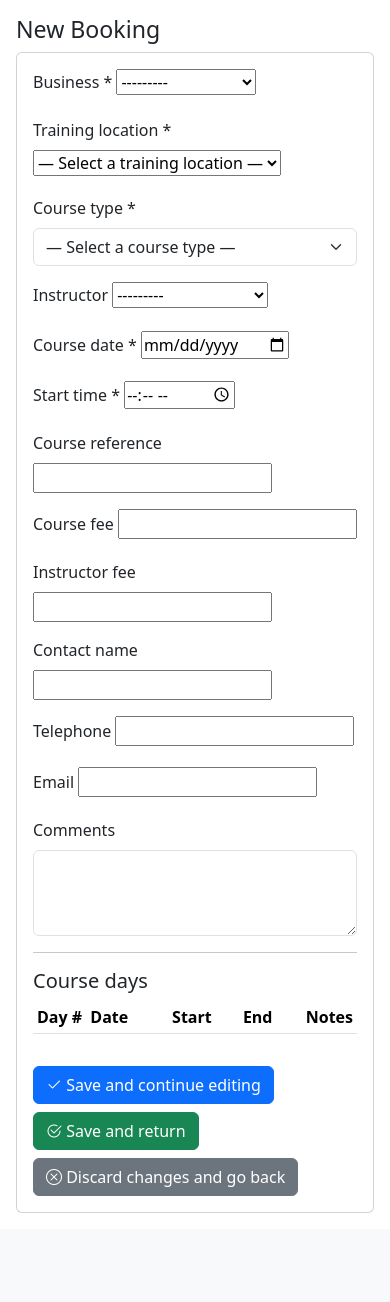
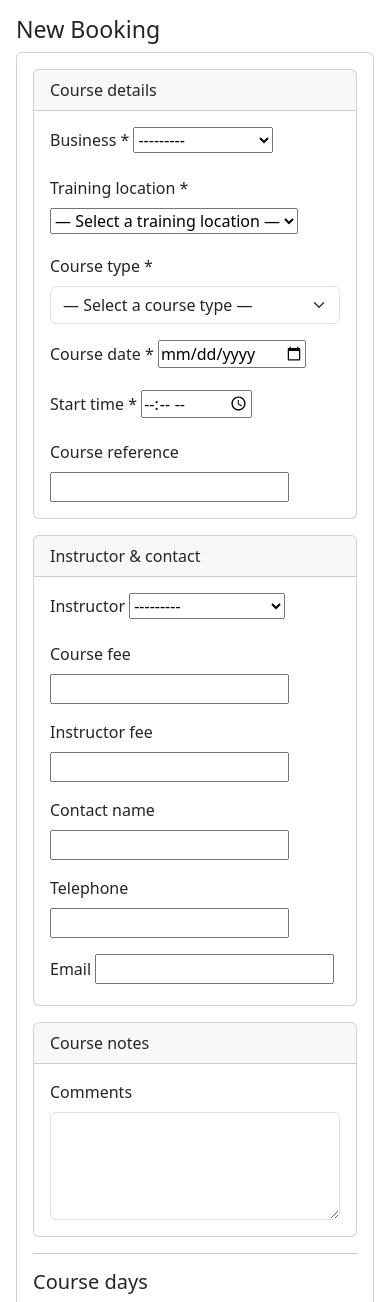
Before and after one commit to unicornfss/pegasusDB, a Django app: page /app/admin/bookings/new/ in a window 390 px wide. Shown: the part 48-1350 px from the top of the page. Before the commit the page ends 1261 px from the top, so only its background shows below. Run offline with Django 5.2, Linux system fonts and the light colour scheme; a user stored in the database is signed in; tables that the repository leaves empty hold one stand-in row (values such as "Sample post"); lists and menus that the app fills with data are empty.

Commit message:
various UI tweaks

```diff
--- a/unicorn_project/training/forms.py
+++ b/unicorn_project/training/forms.py
@@ -47,13 +47,14 @@ class BookingForm(forms.ModelForm):
             "telephone",
             "email",
             "course_reference",
-            "comments",
+            "booking_notes",
         ]
+        # BookingForm.Meta.widgets
         widgets = {
             "course_date": forms.DateInput(attrs={"type": "date"}),
             "start_time": forms.TimeInput(attrs={"type": "time"}),
             "course_reference": forms.TextInput(attrs={"readonly": "readonly"}),
-            "comments": forms.Textarea(attrs={"rows": 3, "class": "form-control"}),
+            "booking_notes": forms.Textarea(attrs={"rows": 4, "class": "form-control"}),
         }
 
     def __init__(self, *args, **kwargs):
--- a/unicorn_project/training/templates/admin/form_booking.html
+++ b/unicorn_project/training/templates/admin/form_booking.html
@@ -23,7 +23,7 @@
   {% endwith %}
 {% endif %}
 
-<form method="post" class="card p-3">
+<form id="booking-form" method="post" class="card p-3">
   {% csrf_token %}
 
   {% if form.non_field_errors %}
@@ -33,20 +33,26 @@
   {% endif %}
 
   <div class="row g-3">
-    <div class="col-md-6">
+    <!-- Course details -->
+    <div class="col-12 col-xl-6">
+      <div class="card h-100">
+        <div class="card-header">Course details</div>
+        <div class="card-body">
+          <div class="row g-3">
+            <div class="col-md-12">
               <label class="form-label">Business *</label>
               {{ form.business }}
               {% for err in form.business.errors %}<div class="text-danger small">{{ err }}</div>{% endfor %}
             </div>
 
-    <div class="col-md-6">
+            <div class="col-md-12">
               <label class="form-label">Training location *</label>
               {{ form.training_location }}
               {% for err in form.training_location.errors %}<div class="text-danger small">{{ err }}</div>{% endfor %}
               <div id="loc-address-text" class="form-text mt-1"></div>
             </div>
 
-    <div class="col-md-6">
+            <div class="col-md-12">
               <label class="form-label">Course type *</label>
               <select name="{{ form.course_type.html_name }}" id="{{ form.course_type.id_for_label }}" class="form-select">
                 <option value="">— Select a course type —</option>
@@ -70,26 +76,36 @@
             </div>
 
             <div class="col-md-6">
-      <label class="form-label">Instructor</label>
-      {{ form.instructor }}
-      {% for err in form.instructor.errors %}<div class="text-danger small">{{ err }}</div>{% endfor %}
-    </div>
-
-    <div class="col-md-4">
               <label class="form-label">Course date *</label>
               {{ form.course_date }}
               {% for err in form.course_date.errors %}<div class="text-danger small">{{ err }}</div>{% endfor %}
             </div>
-    <div class="col-md-4">
+            <div class="col-md-6">
               <label class="form-label">Start time *</label>
               {{ form.start_time }}
               {% for err in form.start_time.errors %}<div class="text-danger small">{{ err }}</div>{% endfor %}
             </div>
 
-    <div class="col-md-4">
+            <div class="col-md-12">
               <label class="form-label">Course reference</label>
               {{ form.course_reference }}
               {% for err in form.course_reference.errors %}<div class="text-danger small">{{ err }}</div>{% endfor %}
+            </div>
+          </div>
+        </div>
+      </div>
+    </div>
+
+    <!-- Instructor & contact -->
+    <div class="col-12 col-xl-6">
+      <div class="card h-100">
+        <div class="card-header">Instructor &amp; contact</div>
+        <div class="card-body">
+          <div class="row g-3">
+            <div class="col-md-12">
+              <label class="form-label">Instructor</label>
+              {{ form.instructor }}
+              {% for err in form.instructor.errors %}<div class="text-danger small">{{ err }}</div>{% endfor %}
             </div>
 
             <div class="col-md-6">
@@ -118,11 +134,21 @@
               {{ form.email }}
               {% for err in form.email.errors %}<div class="text-danger small">{{ err }}</div>{% endfor %}
             </div>
+          </div>
+        </div>
+      </div>
+    </div>
 
+    <!-- Notes -->
     <div class="col-12">
+      <div class="card">
+        <div class="card-header">Course notes</div>
+        <div class="card-body">
           <label class="form-label">Comments</label>
-      {{ form.comments }}
-      {% for err in form.comments.errors %}<div class="text-danger small">{{ err }}</div>{% endfor %}
+          {{ form.booking_notes }}
+          {% for err in form.booking_notes.errors %}<div class="text-danger small">{{ err }}</div>{% endfor %}
+        </div>
+      </div>
     </div>
   </div>
 
@@ -144,7 +170,9 @@
     </table>
   </div>
 
+  <!-- Hidden JSON payload for inline days -->
   <input type="hidden" name="booking_days" id="booking-days-json">
+  <input type="hidden" name="days_json"     id="booking-days-json-mirror">
 
   {% if booking %}
     <hr class="my-3">
@@ -163,9 +191,7 @@
             {% for d in day_rows %}
               <tr>
                 <td>{{ d.date }}</td>
-                <td class="text-center">
-                  <span class="badge bg-secondary">{{ d.n }}</span>
-                </td>
+                <td class="text-center"><span class="badge bg-secondary">{{ d.n }}</span></td>
                 <td class="text-end">
                   <a class="btn btn-outline-primary btn-sm" href="{% url 'admin_booking_day_registers' d.id %}">
                     <i class="bi bi-people"></i> View / edit
@@ -301,7 +327,6 @@
     return `${String(end.getHours()).padStart(2,"0")}:${String(end.getMinutes()).padStart(2,"0")}`;
   }
 
-  // ----- NEW: duration logic (supports 0.5, 1.5, etc.)
   function getCourseSelect() {
     let el = document.getElementById("id_course_type");
     if (el) return el;
@@ -317,9 +342,9 @@
     return isNaN(v) ? 0 : v;
   }
 
-  // 7h for whole days; 3.5h for fractional last day (0.5)
+  // 7h for whole days; 3.5h for fractional last day
   function durHoursForIndex(i, rows) {
-    const total = getTotalDurationDays();     // e.g. 0.5, 1, 1.5, 2
+    const total = getTotalDurationDays();
     const whole = Math.floor(total);
     const frac  = total - whole;
 
@@ -357,6 +382,7 @@
       noteI.type = 'text';
       noteI.className = 'form-control form-control-sm';
       noteI.placeholder = '(optional)';
+      noteI.id = `day-${i}-note`;  /* <-- so we can read it */
 
       const td0 = document.createElement('td'); td0.textContent = `Day ${i}`;
       const td1 = document.createElement('td'); td1.appendChild(dateI);
@@ -382,6 +408,8 @@
       if (i === 1) { dateI.readOnly = true; stI.readOnly = true; dateI.title="Controlled by Course date above"; stI.title="Controlled by Start time above"; }
 
       const noteI=document.createElement('input'); noteI.type='text'; noteI.className='form-control form-control-sm'; noteI.placeholder='(optional)';
+      noteI.id = `day-${i}-note`;
+      noteI.value = d.note || '';
 
       const td0=document.createElement('td'); td0.textContent=`Day ${i}`;
       const td1=document.createElement('td'); td1.appendChild(dateI);
@@ -433,16 +461,28 @@
     }
   });
 
-  function serializeDays(){
-    const tb=$tbody(); if(!tb) return;
-    const rows=Array.from(tb.children);
-    const payload = rows.map((tr, idx)=>({
-      day_index: idx+1,
-      day_date:  document.getElementById(`day-${idx+1}-date`)?.value || '',
-      start_time:document.getElementById(`day-${idx+1}-start`)?.value || '',
-      end_time:  document.getElementById(`day-${idx+1}-end`)?.value || ''
-    }));
-    const hid=document.getElementById('booking-days-json'); if(hid) hid.value=JSON.stringify(payload);
+  /* ----- SERIALISE ALL INLINE ROWS BEFORE SUBMIT ----- */
+  function serializeDays() {
+    const tb = document.getElementById('booking-days');
+    if (!tb) return;
+
+    const rows = Array.from(tb.children);
+    const payload = rows.map((tr, idx) => {
+      const i = idx + 1;
+      return {
+        day_index:  i,
+        day_date:   document.getElementById(`day-${i}-date`)?.value || '',
+        start_time: document.getElementById(`day-${i}-start`)?.value || '',
+        end_time:   document.getElementById(`day-${i}-end`)?.value   || '',
+        note:       document.getElementById(`day-${i}-note`)?.value  || ''
+      };
+    });
+
+    const json = JSON.stringify(payload);
+    const h1 = document.getElementById('booking-days-json');
+    const h2 = document.getElementById('booking-days-json-mirror');
+    if (h1) h1.value = json;
+    if (h2) h2.value = json;
   }
 
   /* ---- Fees + reference helpers ---- */
@@ -455,7 +495,7 @@
     const courseFeeRaw  = parseFloat(opt.dataset.courseFee || '0');
     const instrFeeRaw   = parseFloat(opt.dataset.instructorFee || '0');
     return {
-      duration: isNaN(durationRaw) ? 0 : Math.ceil(durationRaw), // used only for row count
+      duration: isNaN(durationRaw) ? 0 : Math.ceil(durationRaw), // row count
       courseFee: isNaN(courseFeeRaw) ? 0 : courseFeeRaw,
       instructorFee: isNaN(instrFeeRaw) ? 0 : instrFeeRaw,
       code: (opt.dataset.code || '').toUpperCase()
@@ -526,11 +566,28 @@
     const courseSel = getCourseSelect();
     if (courseSel) courseSel.addEventListener('change', handleCourseChanged);
 
-    // Run once on load (important for edit/autofill cases)
+    // Run once on load
     handleCourseChanged();
 
-    const form=document.querySelector('form');
-    if(form) form.addEventListener('submit', serializeDays);
+    // Keep the payload in sync and ensure it’s written before submit
+    const form = document.getElementById('booking-form');
+    if (form) form.addEventListener('submit', serializeDays);
+
+    const daysTbody = document.getElementById('booking-days');
+    if (daysTbody) {
+      daysTbody.addEventListener('input', serializeDays);
+      daysTbody.addEventListener('change', serializeDays);
+    }
+
+    // auto-grow notes textarea for nicer UX
+    const notes = document.getElementById('{{ form.booking_notes.id_for_label }}');
+    if (notes) {
+      notes.addEventListener('input', () => {
+        notes.style.height = 'auto';
+        notes.style.height = (notes.scrollHeight) + 'px';
+      });
+      notes.dispatchEvent(new Event('input'));
+    }
   });
 </script>
 
```
Also changed, not shown: unicorn_project/training/views_admin.py (+119 -54 lines). Lines whose indentation alone changed are shown as unchanged.
